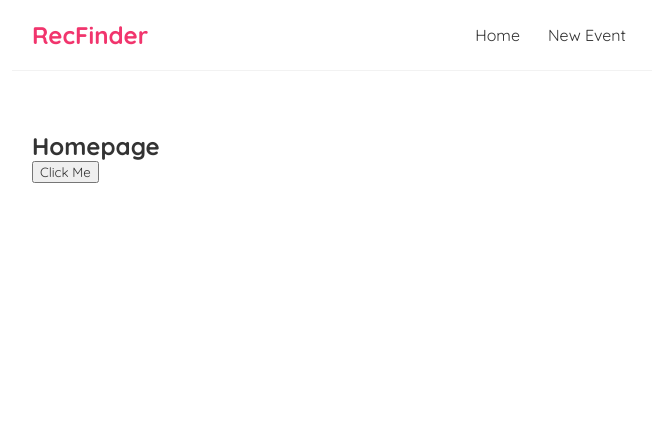
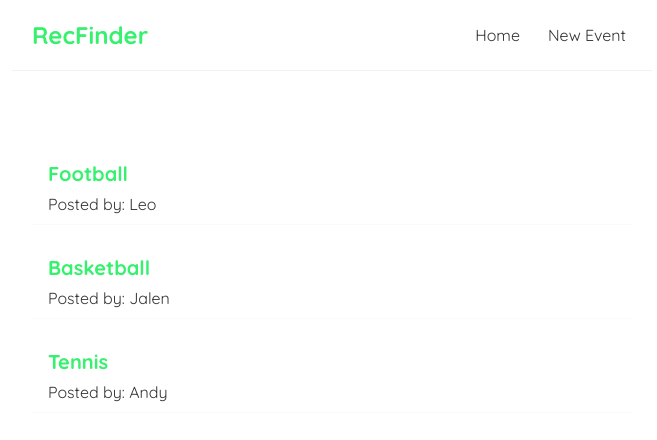
Before and after one commit to MihaVal/RecFinder, a React (Create React App) app: page / in a window 1280 px wide. Shown: the top 440 px of the page, without its empty margins (308-965 px from the left). Built offline with nearby package versions, Linux system fonts and the light colour scheme.

Commit message:
Working with useState hooks

```diff
--- a/src/Home.js
+++ b/src/Home.js
@@ -1,13 +1,21 @@
+import { useState } from "react";
+
 const Home = () => {
+    const [recs, setRecs] = useState([
+        {sport: 'Football', desc: 'lorem ipsum...', pLimit: 9, author: 'Leo', id:1},
+        {sport: 'Basketball', desc: 'lorem ipsum...', pLimit: 5, author: 'Jalen', id:2},
+        {sport: 'Tennis', desc: 'lorem ipsum...', pLimit: 3, author: 'Andy', id:3}
 
-    const handleClick = () => {
-        console.log("I'm alive!")
-    }
-
+    ]);
     return (
         <div className="home">
-            <h2>Homepage</h2>
-            <button onClick={handleClick}>Click Me</button>
+        {recs.map((rec) => (
+            <div className="rec-preview" key={rec.id}>
+                <h2>{rec.sport}</h2>
+                <p>Posted by: {rec.author}</p>
+            </div>
+
+        ))}
         </div>
     );
 }
--- a/src/index.css
+++ b/src/index.css
@@ -15,7 +15,7 @@
   border-bottom: 1px solid #f2f2f2;
 }
 .navbar h1 {
-  color: #f1356d;
+  color: #35f16d;
 }
 .navbar .links {
   margin-left: auto;
@@ -26,10 +26,25 @@
   padding: 6px;
 }
 .navbar a:hover {
-  color: #f1356d;
+  color: #35f16d;
 }
 .content {
   max-width: 600px;
   margin: 40px auto;
   padding: 20px;
 }
+
+/* rec previews / list */
+.rec-preview {
+  padding: 10px 16px;
+  margin: 20px 0;
+  border-bottom: 1px solid #fafafa;
+}
+.rec-preview:hover {
+  box-shadow: 1px 3px 5px rgba(219, 6, 6, 0.1);
+}
+.rec-preview h2 {
+  font-size: 20px;
+  color: #35f16d;
+  margin-bottom: 8px;
+}
```
